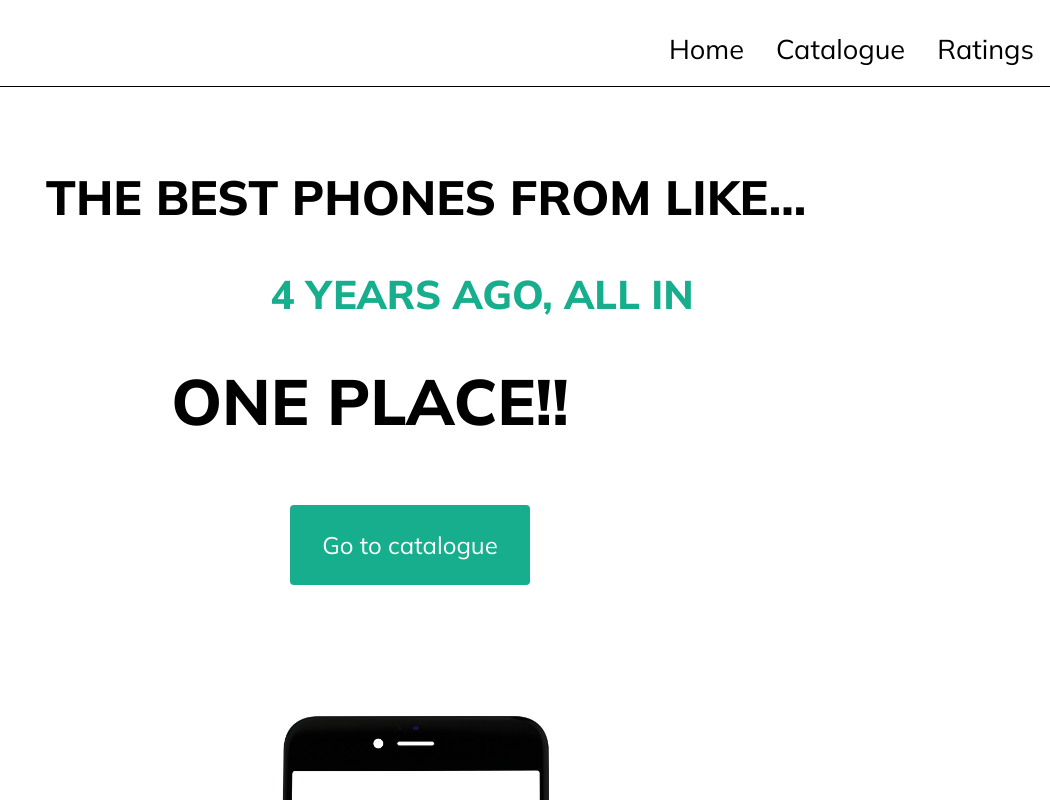
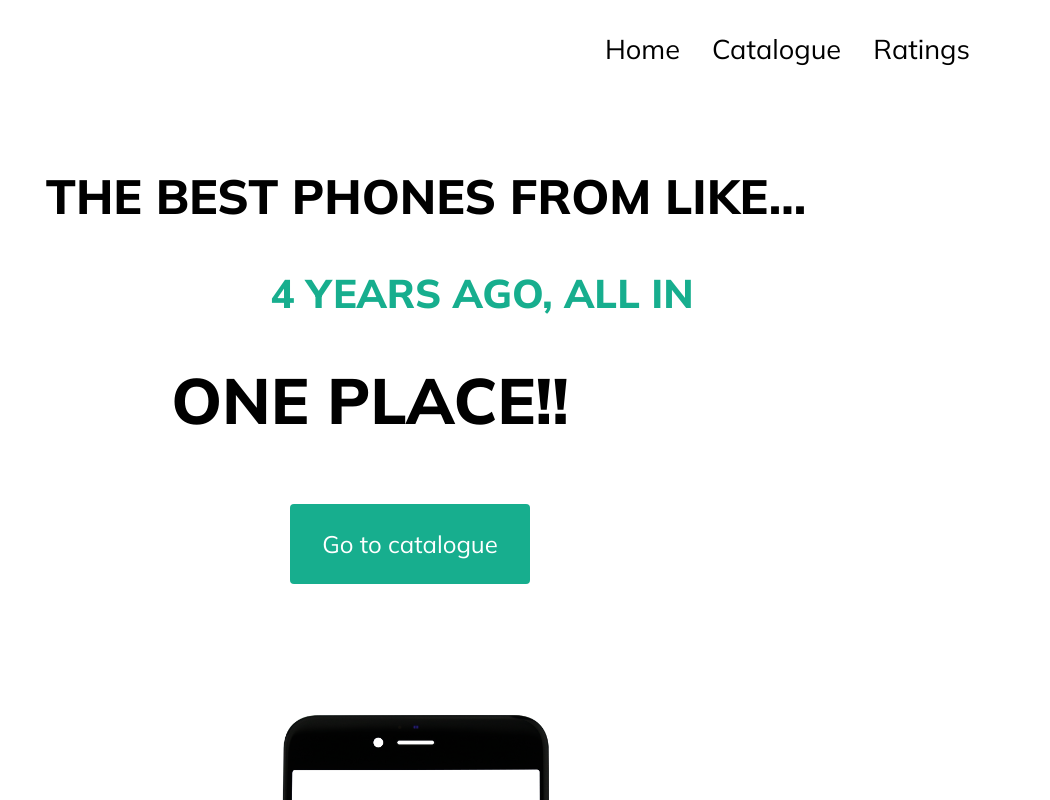
Before and after one commit to iripoli/Guidesmiths-phone-catalogue, a React (Create React App) app: page / in a window 1280 px wide. Shown: the top 800 px of the page, without its empty margins (230-1280 px from the left). Built offline with nearby package versions, Linux system fonts and the light colour scheme.

Commit message:
small change in the navbar, erased the border and added a little margin in the right

```diff
--- a/src/containers/NavBar/styles.scss
+++ b/src/containers/NavBar/styles.scss
@@ -1,9 +1,9 @@
 .container {
-  border-bottom: solid black 1px;
   display: flex;
   flex-direction: row;
   list-style-type: none;
   justify-content: flex-end;
+  margin-right: 4rem;
 }
 
 li {
```
